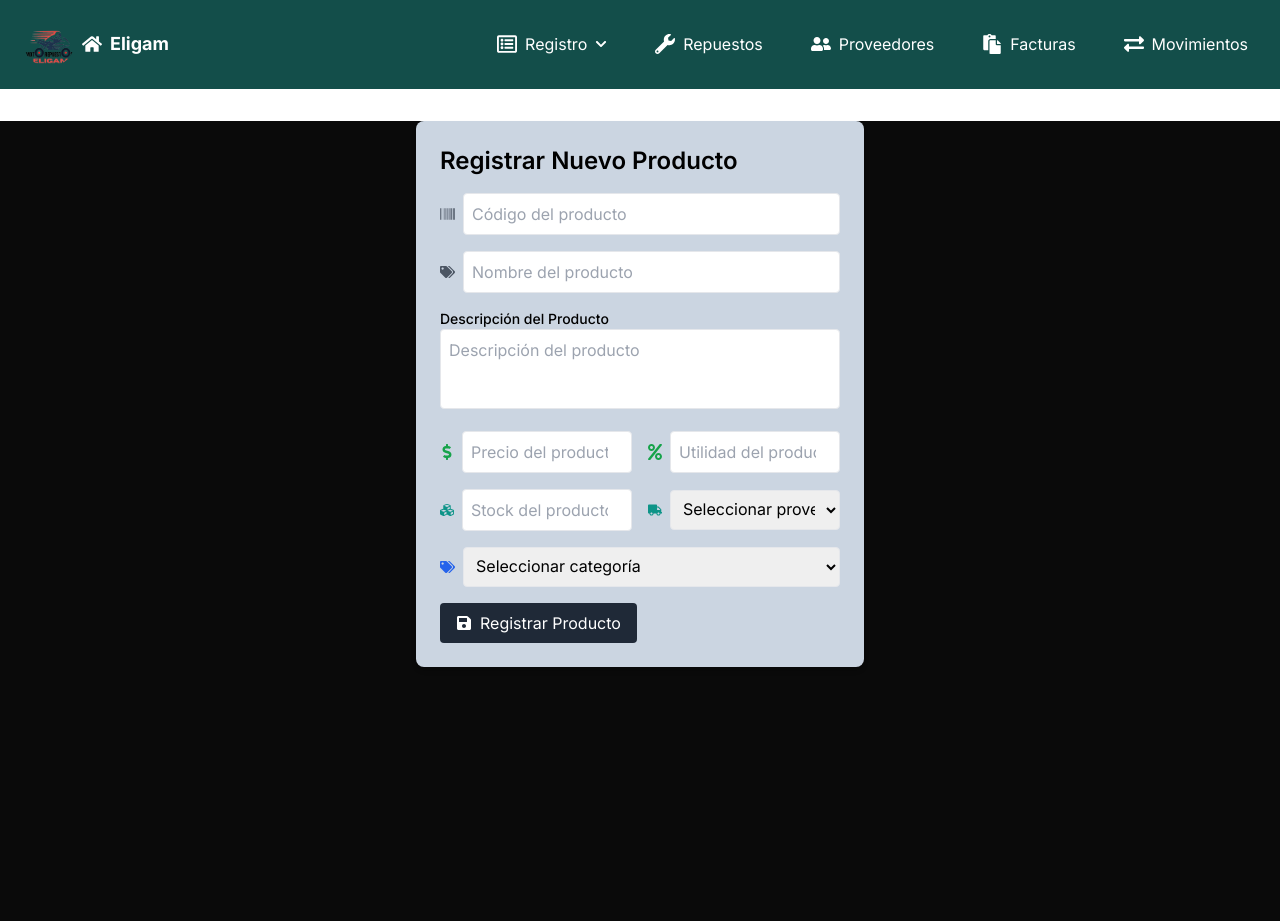
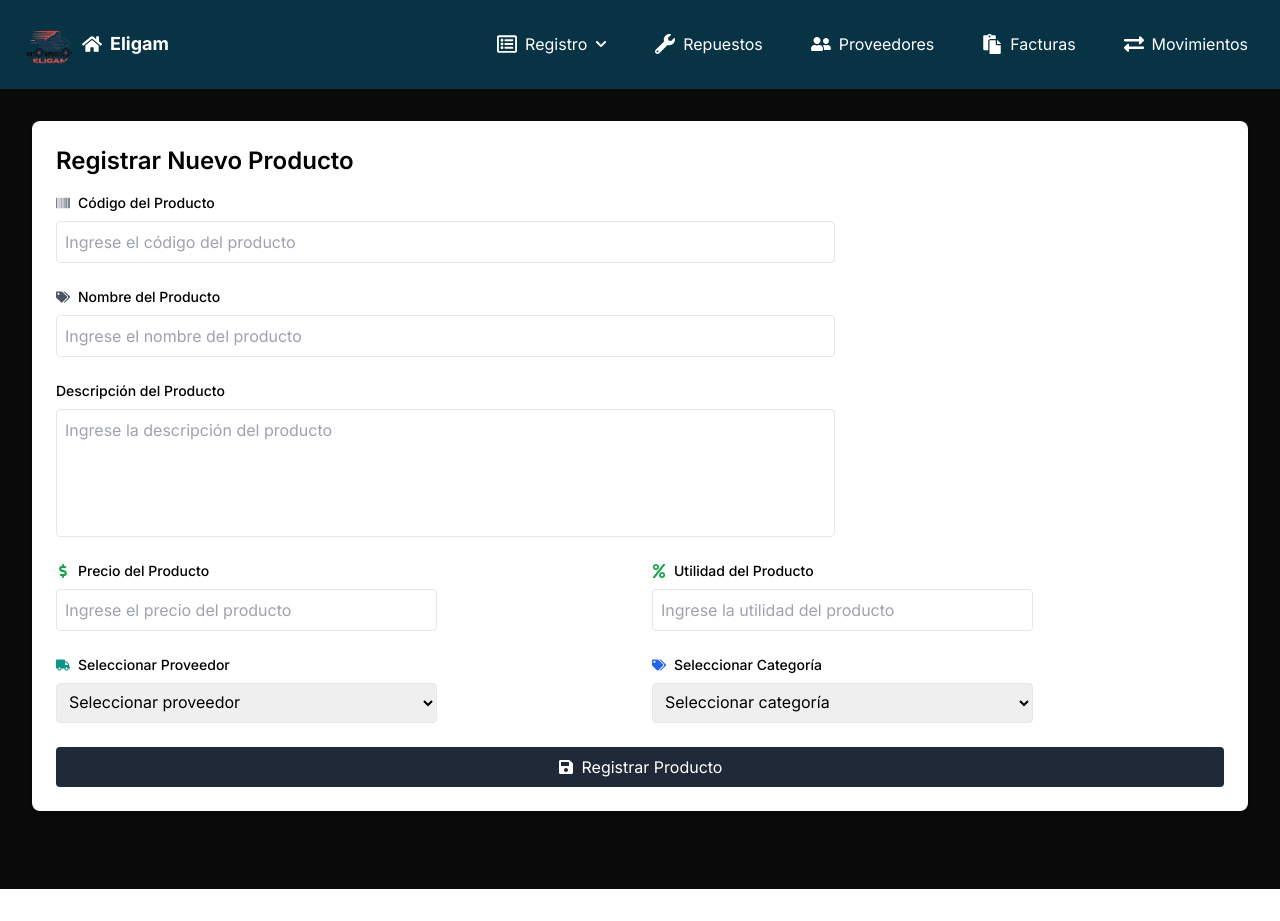
Before and after one commit to yeikoa/Sistema_de_inventario, a Next.js app: page /dashboard/registro/repuestos in a window 1280 px wide. After the commit the page ends 889 px from the top, so only its background shows below. Built offline with nearby package versions, Linux system fonts and the light colour scheme.

Commit message:
Registro de repuestos

```diff
--- a/src/app/dashboard/components/navbar.jsx
+++ b/src/app/dashboard/components/navbar.jsx
@@ -32,7 +32,7 @@ const Navbar = () => {
 
   return (
 
-    <nav className="flex items-center justify-between p-6 bg-teal-900 text-white">
+    <nav className="flex items-center justify-between p-6 bg-cyan-950 text-white">
       <div className="flex items-center space-x-2">
         <Image src="/logoEligam.png" alt="Logo de la empresa" width={50} height={50} className='rounded-full' />
         <Link href="/dashboard">
--- a/src/app/dashboard/registro/repuestos/page.jsx
+++ b/src/app/dashboard/registro/repuestos/page.jsx
@@ -1,4 +1,4 @@
-'use client'
+"use client"
 import { useState } from "react";
 import { FaSave, FaBarcode, FaDollarSign, FaPercent, FaCubes, FaTruck, FaTags } from "react-icons/fa";
 
@@ -11,123 +11,157 @@ export default function RegisterProduct() {
   const [productStock, setProductStock] = useState("");
   const [selectedProvider, setSelectedProvider] = useState("");
   const [selectedCategory, setSelectedCategory] = useState("");
+  const [error, setError] = useState("");
+  const [success, setSuccess] = useState("");
+
+  const providers = ["Proveedor 1", "Proveedor 2", "Proveedor 3"];
+  const categories = ["Categoría 1", "Categoría 2", "Categoría 3"];
 
   const handleSubmit = (e) => {
     e.preventDefault();
+    setError("");
+    setSuccess("");
+
+    if (!productCode || !productName || !productDescription || !productPrice || !productProfit || !productStock || !selectedProvider || !selectedCategory) {
+      setError("Todos los campos son obligatorios");
+      return;
+    }
+
+    if (productPrice <= 0 || productProfit <= 0 || productStock < 0) {
+      setError("El precio, la utilidad y el stock deben ser números positivos");
+      return;
+    }
+
     // Agregar lógica para guardar el producto en el sistema de inventario
+
+    setSuccess("Producto registrado con éxito");
   };
 
   return (
-    <div className="bg-neutral-950 min-h-screen">
-
-      <div className="mx-auto max-w-md p-6 bg-slate-300 rounded-lg shadow-md mt-8">
+    <div className="bg-neutral-950 min-h-screen p-8">
+      <div className="mx-auto p-6 bg-white rounded-lg shadow-md">
         <h1 className="text-2xl font-semibold mb-4">Registrar Nuevo Producto</h1>
 
-        <form className="space-y-4" onSubmit={handleSubmit}>
-          <div className="flex items-center">
+        {error && <div className="bg-red-100 border border-red-400 text-red-700 px-4 py-3 rounded mb-4">{error}</div>}
+        {success && <div className="bg-green-100 border border-green-400 text-green-700 px-4 py-3 rounded mb-4">{success}</div>}
+
+        <form className="space-y-6" onSubmit={handleSubmit}>
+          <div>
+            <label htmlFor="productCode" className="text-sm font-medium mb-2 flex items-center">
               <FaBarcode className="text-gray-600 mr-2" />
+              Código del Producto
+            </label>
             <input
               type="text"
               id="productCode"
-              className="w-full border rounded p-2"
-              placeholder="Código del producto"
+              className="w-full md:w-2/3 border rounded p-2"
+              placeholder="Ingrese el código del producto"
               value={productCode}
               onChange={(e) => setProductCode(e.target.value)}
             />
           </div>
 
-          <div className="flex items-center">
+          <div>
+            <label htmlFor="productName" className="text-sm font-medium mb-2 flex items-center">
               <FaTags className="text-gray-600 mr-2" />
+              Nombre del Producto
+            </label>
             <input
               type="text"
               id="productName"
-              className="w-full border rounded p-2"
-              placeholder="Nombre del producto"
+              className="w-full md:w-2/3 border rounded p-2"
+              placeholder="Ingrese el nombre del producto"
               value={productName}
               onChange={(e) => setProductName(e.target.value)}
             />
           </div>
 
           <div>
-            <label htmlFor="productDescription" className="block text-sm font-medium">
+            <div className="flex flex-col">
+              <label htmlFor="productDescription" className="text-sm font-medium mb-2">
                 Descripción del Producto
               </label>
               <textarea
                 id="productDescription"
-              className="w-full border rounded p-2 h-20 resize-none"
-              placeholder="Descripción del producto"
+                className="w-full md:w-2/3 border rounded p-2 h-32 resize-none"
+                placeholder="Ingrese la descripción del producto"
                 value={productDescription}
                 onChange={(e) => setProductDescription(e.target.value)}
               ></textarea>
             </div>
+          </div>
 
-          <div className="grid grid-cols-2 gap-4">
-            <div className="flex items-center">
+          <div className="grid grid-cols-1 md:grid-cols-2 gap-6">
+            <div>
+              <label htmlFor="productPrice" className="text-sm font-medium mb-2 flex items-center">
                 <FaDollarSign className="text-green-600 mr-2" />
+                Precio del Producto
+              </label>
               <input
                 type="number"
                 id="productPrice"
-                className="w-full border rounded p-2"
-                placeholder="Precio del producto"
+                className="w-full md:w-2/3 border rounded p-2"
+                placeholder="Ingrese el precio del producto"
                 value={productPrice}
                 onChange={(e) => setProductPrice(e.target.value)}
               />
             </div>
-            <div className="flex items-center">
+            <div>
+              <label htmlFor="productProfit" className="text-sm font-medium mb-2 flex items-center">
                 <FaPercent className="text-green-600 mr-2" />
+                Utilidad del Producto
+              </label>
               <input
                 type="number"
                 id="productProfit"
-                className="w-full border rounded p-2"
-                placeholder="Utilidad del producto"
+                className="w-full md:w-2/3 border rounded p-2"
+                placeholder="Ingrese la utilidad del producto"
                 value={productProfit}
                 onChange={(e) => setProductProfit(e.target.value)}
               />
             </div>
           </div>
 
-          <div className="grid grid-cols-2 gap-4">
-            <div className="flex items-center">
-              <FaCubes className="text-teal-600 mr-2" />
-              <input
-                type="number"
-                id="productStock"
-                className="w-full border rounded p-2"
-                placeholder="Stock del producto"
-                value={productStock}
-                onChange={(e) => setProductStock(e.target.value)}
-              />
-            </div>
-            <div className="flex items-center">
+          <div className="grid grid-cols-1 md:grid-cols-2 gap-6">
+            <div>
+              <label htmlFor="selectedProvider" className="text-sm font-medium mb-2 flex items-center">
                 <FaTruck className="text-teal-600 mr-2" />
+                Seleccionar Proveedor
+              </label>
               <select
                 id="selectedProvider"
-                className="w-full border rounded p-2"
+                className="w-full md:w-2/3 border rounded p-2"
                 value={selectedProvider}
                 onChange={(e) => setSelectedProvider(e.target.value)}
               >
                 <option value="">Seleccionar proveedor</option>
-                {/* Opciones de proveedores aquí */}
+                {providers.map((provider, index) => (
+                  <option key={index} value={provider}>{provider}</option>
+                ))}
+              </select>
+            </div>
+            <div>
+              <label htmlFor="selectedCategory" className="text-sm font-medium mb-2 flex items-center">
+                <FaTags className="text-blue-600 mr-2" />
+                Seleccionar Categoría
+              </label>
+              <select
+                id="selectedCategory"
+                className="w-full md:w-2/3 border rounded p-2"
+                value={selectedCategory}
+                onChange={(e) => setSelectedCategory(e.target.value)}
+              >
+                <option value="">Seleccionar categoría</option>
+                {categories.map((category, index) => (
+                  <option key={index} value={category}>{category}</option>
+                ))}
               </select>
             </div>
           </div>
 
-          <div className="flex items-center">
-            <FaTags className="text-blue-600 mr-2" />
-            <select
-              id="selectedCategory"
-              className="w-full border rounded p-2"
-              value={selectedCategory}
-              onChange={(e) => setSelectedCategory(e.target.value)}
-            >
-              <option value="">Seleccionar categoría</option>
-              {/* Opciones de categorías aquí */}
-            </select>
-          </div>
-
           <button
             type="submit"
-            className="bg-gray-800 text-white px-4 py-2 rounded hover:bg-blue-700 flex items-center"
+            className="w-full bg-gray-800 text-white px-4 py-2 rounded hover:bg-blue-700 flex items-center justify-center"
           >
             <FaSave className="mr-2" />
             Registrar Producto
@@ -136,4 +170,9 @@ export default function RegisterProduct() {
       </div>
     </div>
   );
+
+
+
+
+
 }
```
Lines whose indentation alone changed are shown as unchanged.
